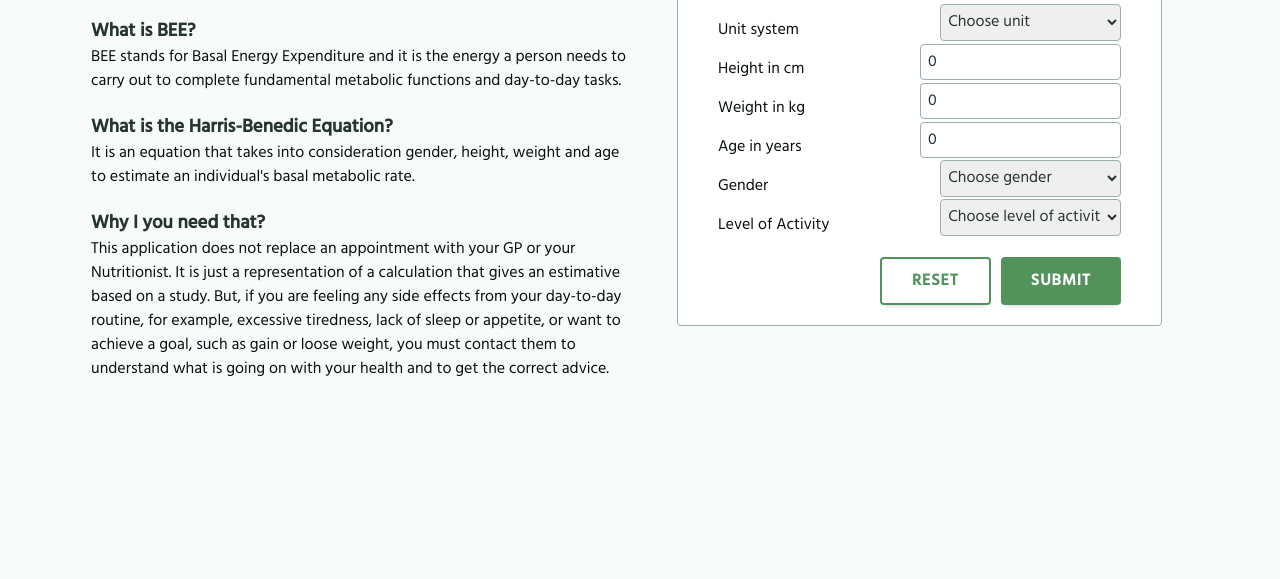
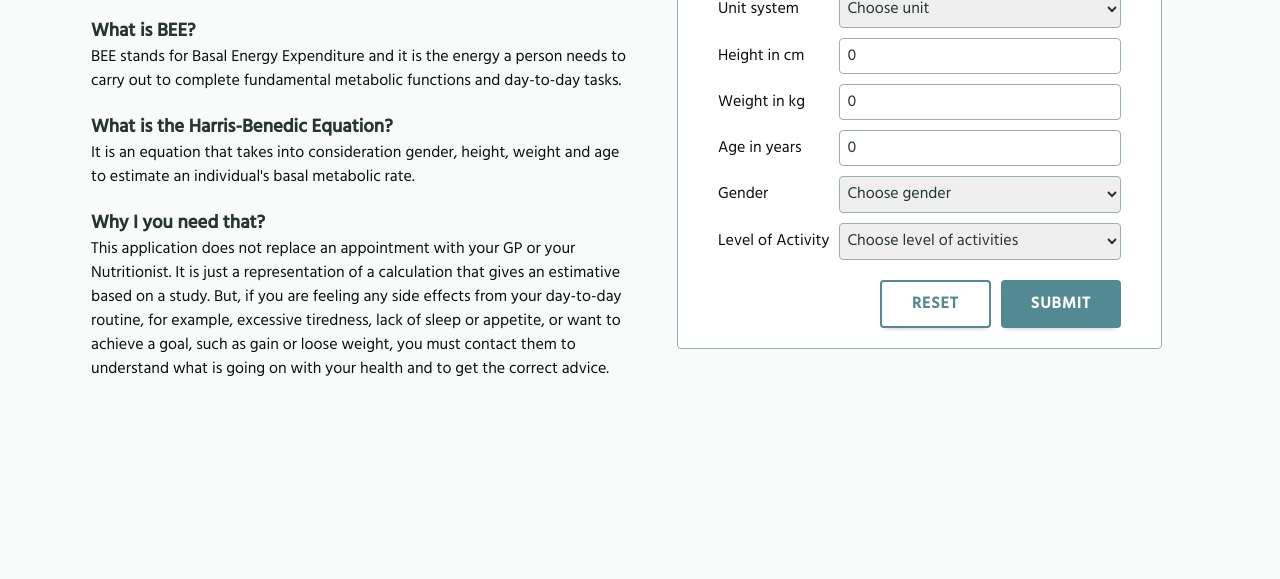
Before and after one commit to jennifer-magpantay/harris-benedict-calculator, a website: page src/index.html in a window 1280 px wide. Shown: the part 221-800 px from the top of the page. Drawn offline with nearby package versions, Linux system fonts and the light colour scheme; files that its build step writes are made by us from their sources; a web font is replaced by a local one.

Commit message:
Refactor style

```diff
--- a/src/sass/components/button.scss
+++ b/src/sass/components/button.scss
@@ -12,24 +12,24 @@
     }
 
     .button-submit {
-        background-color: $color-primary;
+        background-color: $color-analogous-2;
         color: #ffffff;
 
         &:hover,
         &:focus {
-            background-color: darken($color-primary, 20);
+            background-color: darken($color-analogous-2, 20);
         }
     }
 
     .button-reset {
         background-color: transparent;
-        border: 2px solid $color-primary;
-        color: $color-primary;
+        border: 2px solid $color-analogous-2;
+        color: $color-analogous-2;
 
         &:hover,
         &:focus {
-            background-color: darken($color-primary, 20);
-            border-color: darken($color-primary, 20);
+            background-color: darken($color-analogous-2, 20);
+            border-color: darken($color-analogous-2, 20);
             color: #ffffff;
         }
     }
--- a/src/sass/components/form.scss
+++ b/src/sass/components/form.scss
@@ -17,10 +17,14 @@ form {
     display: flex;
     flex-direction: column;
     margin-inline: auto;
+
+    .container-flex {
+        margin-top: 01rem;
     }
 
     label {
-    margin-top: 1.5rem;
+        width: 30%;
+        // margin-right: 01rem;
     }
 
     input {
@@ -33,7 +37,7 @@ select {
 
     input,
     select {
-    // flex: 1;
+        width: 70%;
         border: 1px solid $color-gray;
         border-radius: 4px;
         color: $color-gray-dark;
@@ -46,11 +50,4 @@ select {
     option[disabled] {
         display: none;
     }
-
-.container-flex > input {
-    width: 50%;
 }
-
-.container-flex > select {
-    width: 45%;
-}
```
Lines whose indentation alone changed are shown as unchanged.
